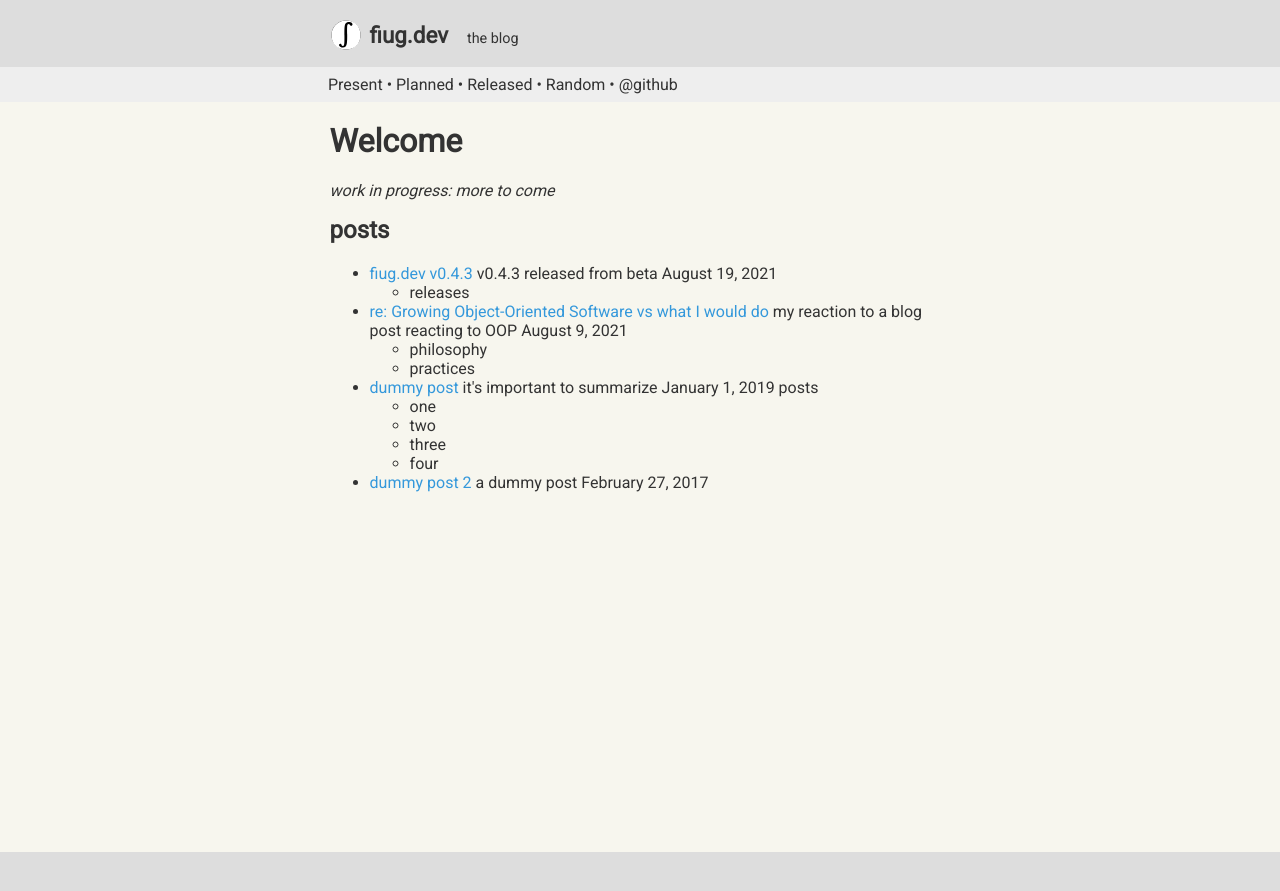
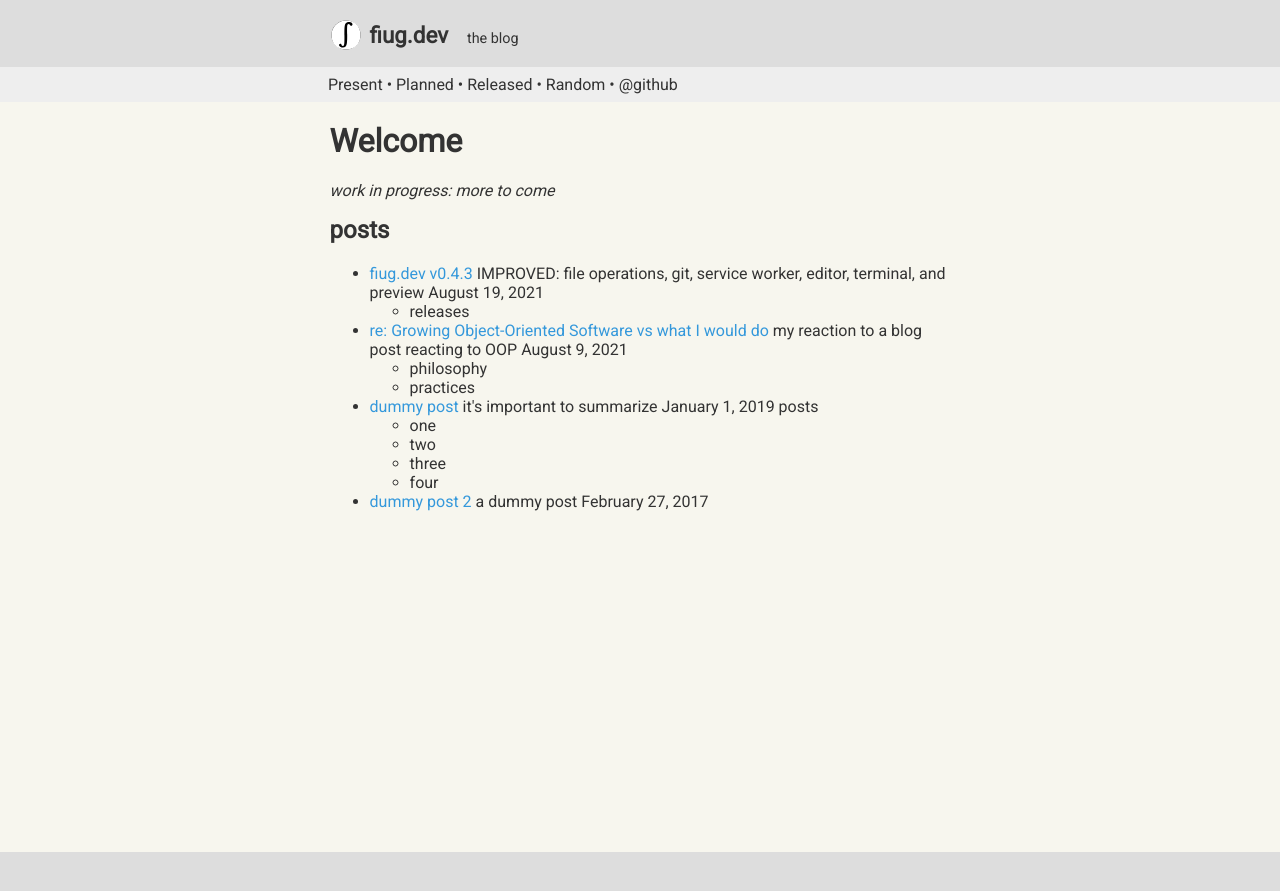
Before and after one commit to fiugd/blog, a Jekyll site: the page built from docs/index.md, in a window 1280 px wide. Shown: the top 891 px of the page. Built offline with Jekyll 4.4.1, drawn with Linux system fonts in a browser that asks for light colours; some of the changed lines change nothing that is shown.

Commit message:
Update 2021-08-19-release-v0-4-3.md

```diff
--- a/docs/_posts/2021-08-19-release-v0-4-3.md
+++ b/docs/_posts/2021-08-19-release-v0-4-3.md
@@ -1,10 +1,78 @@
 ---
 layout: post
 title: "fiug.dev v0.4.3"
-description: "v0.4.3 released from beta"
+description: "IMPROVED: file operations, git, service worker, editor, terminal, and preview"
+image: https://user-images.githubusercontent.com/1816471/115645234-02556880-a2ee-11eb-9e7d-e5c434632cf2.png
+video: https://www.youtube.com/embed/7T-L-MBFoE4
+
+started: 2021-04-20
+released: 2021-08-19
 updated: 2021-08-19
+
 tags:
   - releases
 ---
 
 <iframe width="560" height="315" src="https://www.youtube.com/embed/7T-L-MBFoE4" frameborder="0" allow="autoplay; encrypted-media" allowfullscreen></iframe>
+
+### TODO's DONE
+- [X] version (status bar and terminal) comes from package.json
+- [X] changes in queue are reflected in file store after commit
+- [X] delete for commits (because add already works)
+- [X] file content as expected after move/copy operations
+- [X] files in change queue are modified when operations occur
+- [X] file (like .keep) don't show up as ready for commit
+- [X] command palette file find -> preview issues
+- [X] sw freaks and app doesn't crash well:
+	- with dragging a file from one new folder to another new folder
+- [X] rename file and folder need to be verified
+- [X] paths which include ".." or "." work for all commands
+- [X] cp command works properly for files
+- [X] cp command works properly for folders
+- [X] terminal commands do not terminate properly
+- [X] .keep files seem to not be created for new folder
+- [X] cp is not present in terminal
+- [X] mv command works properly for files
+- [X] mv command works properly for folders
+- [X] preview help documentation
+- [X] preview should support wildcards, ie. \*.md
+- [X] preview with no arguments should preview current file (like old preview)
+- [X] context menu for editor
+- [X] preview as a terminal command vs a menu item
+	- preview should honor selected file when service switched (may not do this)
+- [X] rm command works properly for folder
+- [X] editor tabs: on file delete, close tab (and switch editor)
+- [X] service name issues with path in terminal
+	- should not be able to cd lower than serviceName when service is loaded
+	- cd /path should translate into serviceName/path
+- [X] git diff at root is messed up
+- [X] ls command needs to use the folder it was passed versus current state
+- [X] tab doesn't appear sometimes even though editor loads
+- [X] terminal watch mode for js files
+- [X] recall scroll position when markdown preview (for example) updates
+- [X] hook up editor context menu
+- [X] markdown preview recall scroll position
+- [X] clicking on a search result opens file at that line
+- [X] base href in html, added in service worker
+- [X] md/mkdir command works properly
+- [X] syntax highlight broken with editor updates/revert
+- [X] re-enable/fix editor updates from past
+	- editor document state
+- [X] cd ../sibling results in parent//sibling (at 1 up from root)
+- [X] terminal has its own cwd not dependent on app cwd
+- [X] cat command works properly
+- [X] better code fold behavior (gutter hover)
+- [X] rm command works properly for file
+- [X] touch command works properly
+- [X] cd into parent/child results in going parent/parent/child
+- [X] cd to / (root) then git commit/diff mess up
+- [X] editor tabs close others, close all
+- [X] explorer: fix new folder|file icons
+- [X] when file is selected for preview, use full path of file
+- [X] on commit, update file and changes stores
+- [X] git commit should offer message on success/fail
+- [X] something is messed up about cwd from app (esp for files at root)
+- [X] tabs don't trigger editor properly
+	- this specifically occurs with bartokv0.4.3.md
+	- also occurs in other situations
+	- switch services and come back (seems to trigger this)
```
